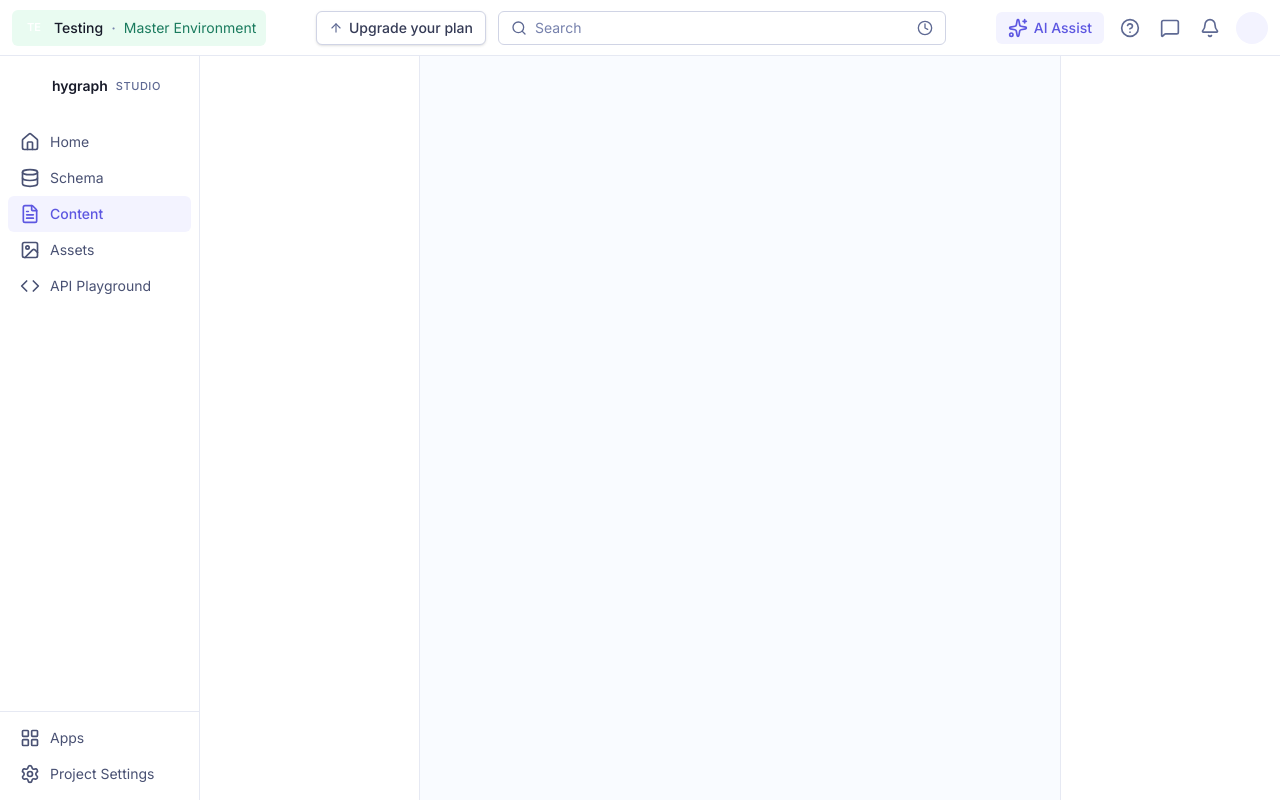
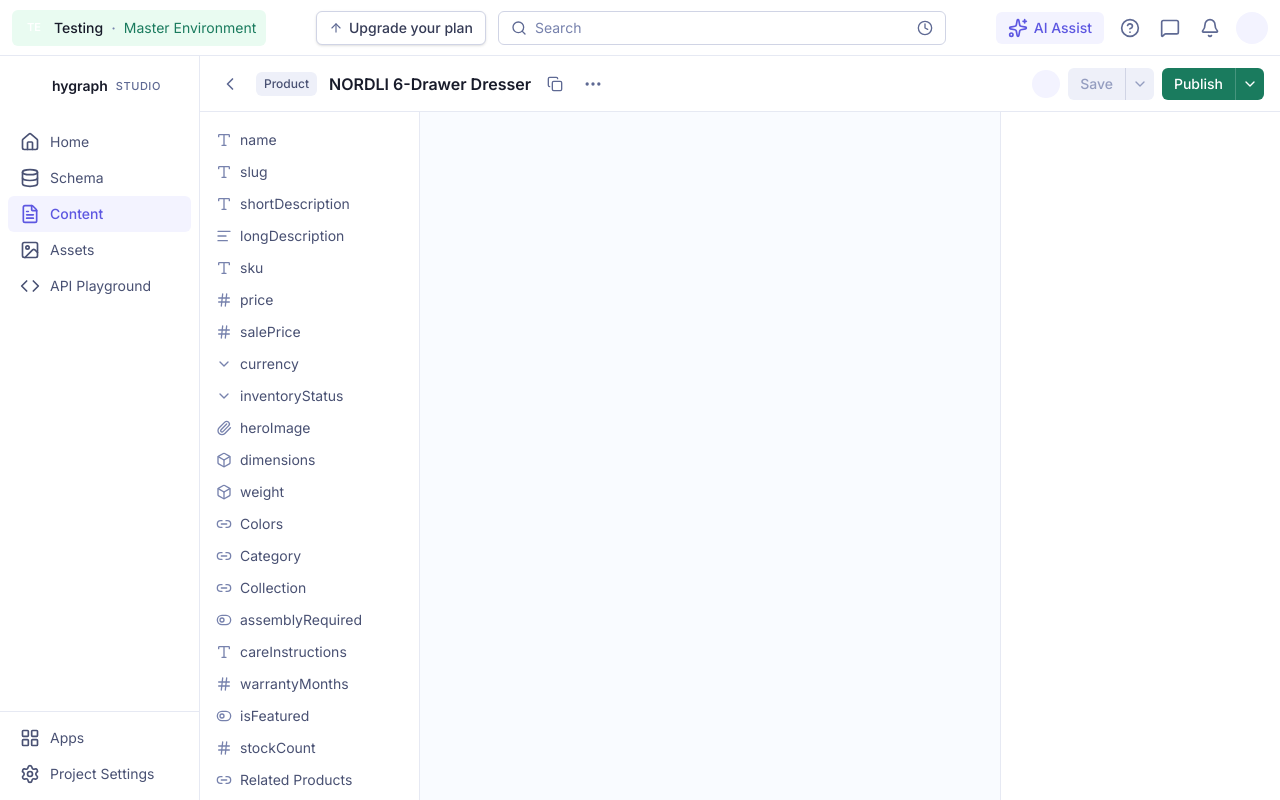
Before and after one commit to heliavz/hygraph-studio-editor, a Next.js app: page /hygraph-studio-editor/ in a window 1280 px wide. Built offline with nearby package versions, Linux system fonts and the light colour scheme.

Commit message:
add entry header and field outline to editor center

```diff
--- a/src/app/page.tsx
+++ b/src/app/page.tsx
@@ -1,3 +1,5 @@
+import { EntryHeader } from "@/components/editor/EntryHeader";
+import { FieldOutline } from "@/components/editor/FieldOutline";
 import { LeftSidebar } from "@/components/editor/LeftSidebar";
 import { TopBar } from "@/components/editor/TopBar";
 
@@ -7,15 +9,16 @@
       <TopBar />
       <div className="flex flex-1 overflow-hidden">
         <LeftSidebar />
-
-        {/* Field outline column */}
-        <div className="w-55 shrink-0 border-r border-muted bg-canvas" />
-
-        {/* Center form area */}
-        <div className="flex-1 overflow-auto bg-surface-1" />
-
-        {/* Right rail */}
-        <div className="w-55 shrink-0 border-l border-muted bg-canvas" />
+        <div className="flex flex-1 flex-col overflow-hidden">
+          <EntryHeader />
+          <div className="flex flex-1 overflow-hidden">
+            <FieldOutline />
+            {/* Center form area */}
+            <div className="flex-1 overflow-auto bg-surface-1" />
+            {/* Right rail\ */}
+            <div className="w-70 shrink-0 border-l border-muted bg-canvas" />
+          </div>
+        </div>
       </div>
     </div>
   );
--- /dev/null
+++ b/src/components/editor/EntryHeader.tsx
@@ -0,0 +1,84 @@
+import { ChevronDown, ChevronLeft, Copy, MoreHorizontal } from "lucide-react";
+import { product } from "@/data";
+
+export function EntryHeader() {
+  return (
+    <div className="flex h-14 shrink-0 items-center justify-between gap-3 border-b border-muted bg-canvas px-4">
+      {/* Left: back + breadcrumb + entry title + row actions */}
+      <div className="flex min-w-0 items-center gap-3">
+        <button
+          type="button"
+          aria-label="Back"
+          className="rounded p-1 text-muted hover:bg-surface-2 hover:text-strong"
+        >
+          <ChevronLeft className="h-5 w-5" />
+        </button>
+        <span className="rounded-md bg-surface-5 px-2 py-1 text-xs font-medium text-soft">
+          Product
+        </span>
+        <h1 className="truncate text-base font-semibold text-strong">
+          {product.name.en}
+        </h1>
+        <button
+          type="button"
+          aria-label="Copy entry ID"
+          className="rounded p-1 text-muted hover:bg-surface-2 hover:text-strong"
+        >
+          <Copy className="h-4 w-4" />
+        </button>
+        <button
+          type="button"
+          aria-label="More actions"
+          className="rounded p-1 text-muted hover:bg-surface-2 hover:text-strong"
+        >
+          <MoreHorizontal className="h-5 w-5" />
+        </button>
+      </div>
+
+      {/* Right: contributor avatar + Save (disabled) + Publish (active) */}
+      <div className="flex items-center gap-2">
+        <div
+          role="img"
+          aria-label="Entry contributor"
+          className="h-7 w-7 rounded-full bg-primary-muted"
+        />
+
+        {/* Save split-button - disabled, no unsaved changes */}
+        <div className="flex">
+          <button
+            type="button"
+            disabled
+            className="cursor-not-allowed rounded-l-md bg-surface-5 px-3 py-1.5 text-sm font-medium text-disabled"
+          >
+            Save
+          </button>
+          <button
+            type="button"
+            disabled
+            aria-label="Save options"
+            className="cursor-not-allowed rounded-r-md border-l border-default bg-surface-5 px-1.5 py-1.5 text-disabled"
+          >
+            <ChevronDown className="h-4 w-4" />
+          </button>
+        </div>
+
+        {/* Publish split-button - primary green action */}
+        <div className="flex">
+          <button
+            type="button"
+            className="rounded-l-md bg-success px-3 py-1.5 text-sm font-medium text-white hover:bg-success/90"
+          >
+            Publish
+          </button>
+          <button
+            type="button"
+            aria-label="Publish options"
+            className="rounded-r-md border-l border-white/20 bg-success px-1.5 py-1.5 text-white hover:bg-success/90"
+          >
+            <ChevronDown className="h-4 w-4" />
+          </button>
+        </div>
+      </div>
+    </div>
+  );
+}
--- /dev/null
+++ b/src/components/editor/FieldOutline.tsx
@@ -0,0 +1,46 @@
+import {
+  AlignLeft,
+  Box,
+  ChevronDown,
+  Hash,
+  Link2,
+  type LucideIcon,
+  Paperclip,
+  ToggleLeft,
+  Type,
+} from "lucide-react";
+import { productFieldDefinitions, type FieldType } from "@/data";
+
+const ICON_BY_TYPE: Record<FieldType, LucideIcon> = {
+  text: Type,
+  richtext: AlignLeft,
+  number: Hash,
+  enum: ChevronDown,
+  asset: Paperclip,
+  component: Box,
+  reference: Link2,
+  boolean: ToggleLeft,
+};
+
+export function FieldOutline() {
+  return (
+    <nav
+      aria-label="Field outline"
+      className="w-55 shrink-0 overflow-y-auto border-r border-muted bg-canvas py-3"
+    >
+      {productFieldDefinitions.map((field) => {
+        const Icon = ICON_BY_TYPE[field.type];
+        return (
+          <button
+            key={field.key}
+            type="button"
+            className="flex w-full items-center gap-2 px-4 py-1.5 text-left text-sm text-soft hover:bg-surface-2 hover:text-strong"
+          >
+            <Icon className="h-4 w-4 shrink-0 text-ghost" />
+            <span className="truncate">{field.label}</span>
+          </button>
+        );
+      })}
+    </nav>
+  );
+}
--- a/src/data/index.ts
+++ b/src/data/index.ts
@@ -1,3 +1,4 @@
 export * from "./types";
+export * from "./schema";
 export * from "./references";
 export { product } from "./product";
--- /dev/null
+++ b/src/data/schema.ts
@@ -0,0 +1,77 @@
+import type { Product } from "./types";
+
+export type FieldType =
+  | "text"
+  | "richtext"
+  | "number"
+  | "enum"
+  | "asset"
+  | "component"
+  | "reference"
+  | "boolean";
+
+export interface FieldDefinition {
+  key: keyof Product;
+  label: string;
+  type: FieldType;
+  isLocalized?: boolean;
+  isTitle?: boolean;
+  isUnique?: boolean;
+  isMultiple?: boolean;
+}
+
+export const productFieldDefinitions: FieldDefinition[] = [
+  {
+    key: "name",
+    label: "name",
+    type: "text",
+    isLocalized: true,
+    isTitle: true,
+  },
+  { key: "slug", label: "slug", type: "text", isUnique: true },
+  {
+    key: "shortDescription",
+    label: "shortDescription",
+    type: "text",
+    isLocalized: true,
+  },
+  {
+    key: "longDescription",
+    label: "longDescription",
+    type: "richtext",
+    isLocalized: true,
+  },
+  { key: "sku", label: "sku", type: "text" },
+  { key: "price", label: "price", type: "number" },
+  { key: "salePrice", label: "salePrice", type: "number" },
+  { key: "currency", label: "currency", type: "enum" },
+  { key: "inventoryStatus", label: "inventoryStatus", type: "enum" },
+  { key: "heroImageId", label: "heroImage", type: "asset" },
+  { key: "dimensions", label: "dimensions", type: "component" },
+  { key: "weight", label: "weight", type: "component" },
+  { key: "colorIds", label: "Colors", type: "reference", isMultiple: true },
+  { key: "categoryId", label: "Category", type: "reference" },
+  { key: "collectionId", label: "Collection", type: "reference" },
+  { key: "assemblyRequired", label: "assemblyRequired", type: "boolean" },
+  {
+    key: "careInstructions",
+    label: "careInstructions",
+    type: "text",
+    isLocalized: true,
+  },
+  { key: "warrantyMonths", label: "warrantyMonths", type: "number" },
+  { key: "isFeatured", label: "isFeatured", type: "boolean" },
+  { key: "stockCount", label: "stockCount", type: "number" },
+  {
+    key: "relatedProductIds",
+    label: "Related Products",
+    type: "reference",
+    isMultiple: true,
+  },
+  {
+    key: "metaDescription",
+    label: "metaDescription",
+    type: "text",
+    isLocalized: true,
+  },
+];
```
